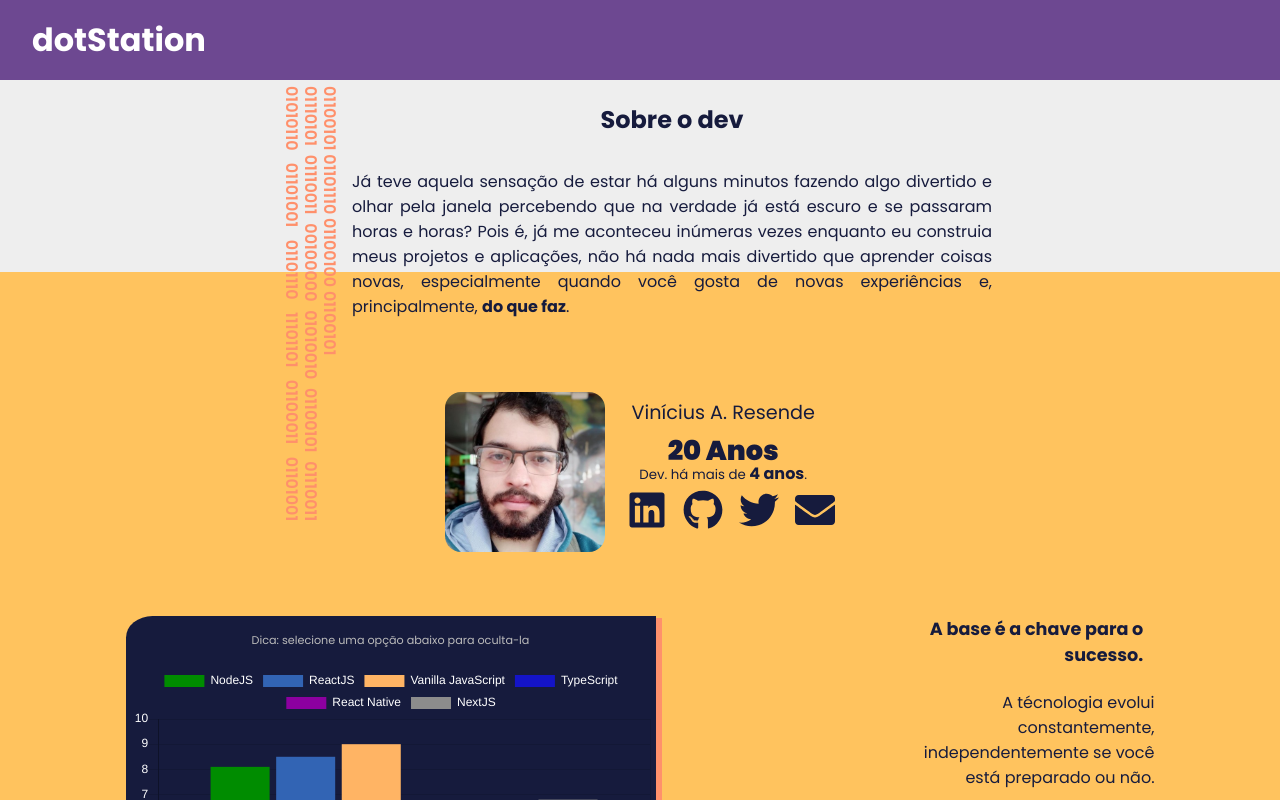
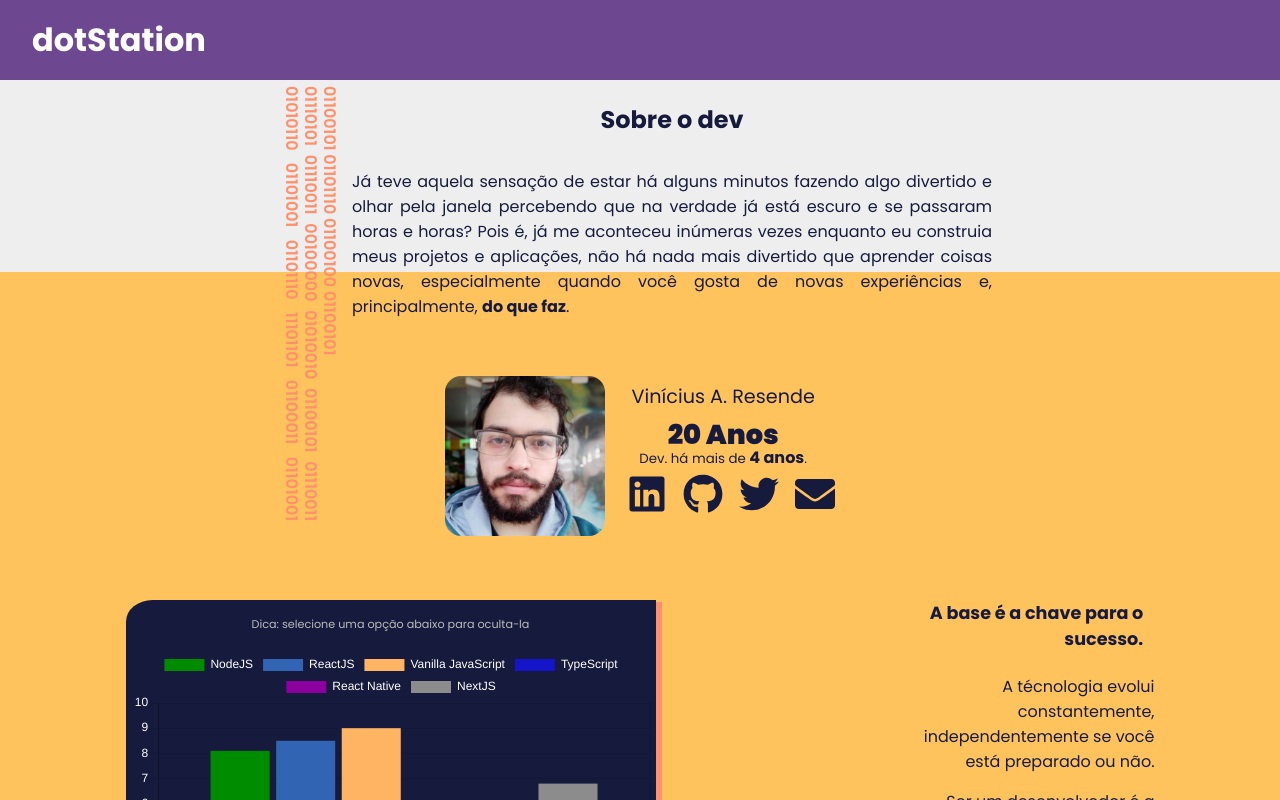
Before and after one commit to bleszerd/dotStation, a Next.js app: page / in a window 1280 px wide. Shown: the top 800 px of the page. Built offline with nearby package versions, Linux system fonts and the light colour scheme.

Commit message:
remove 1rem from padding devcard

```diff
--- a/src/components/HomePage/DevCard/styles.ts
+++ b/src/components/HomePage/DevCard/styles.ts
@@ -4,7 +4,7 @@ export const Container = styled.section`
     width: 100%;
     height: 100%;
     margin-top: -6rem;
-    padding-top: 7rem;
+    padding-top: 6rem;
     display: flex;
     justify-content: center;
     background: ${props => props.theme.colors.sand};
```
